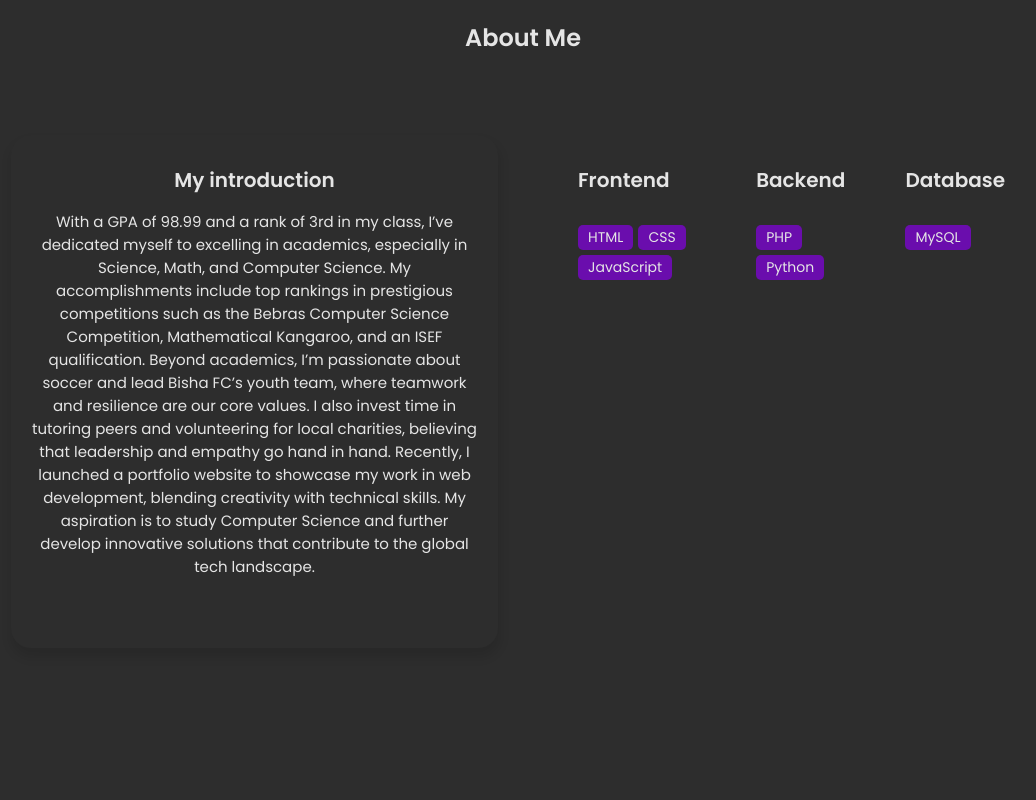
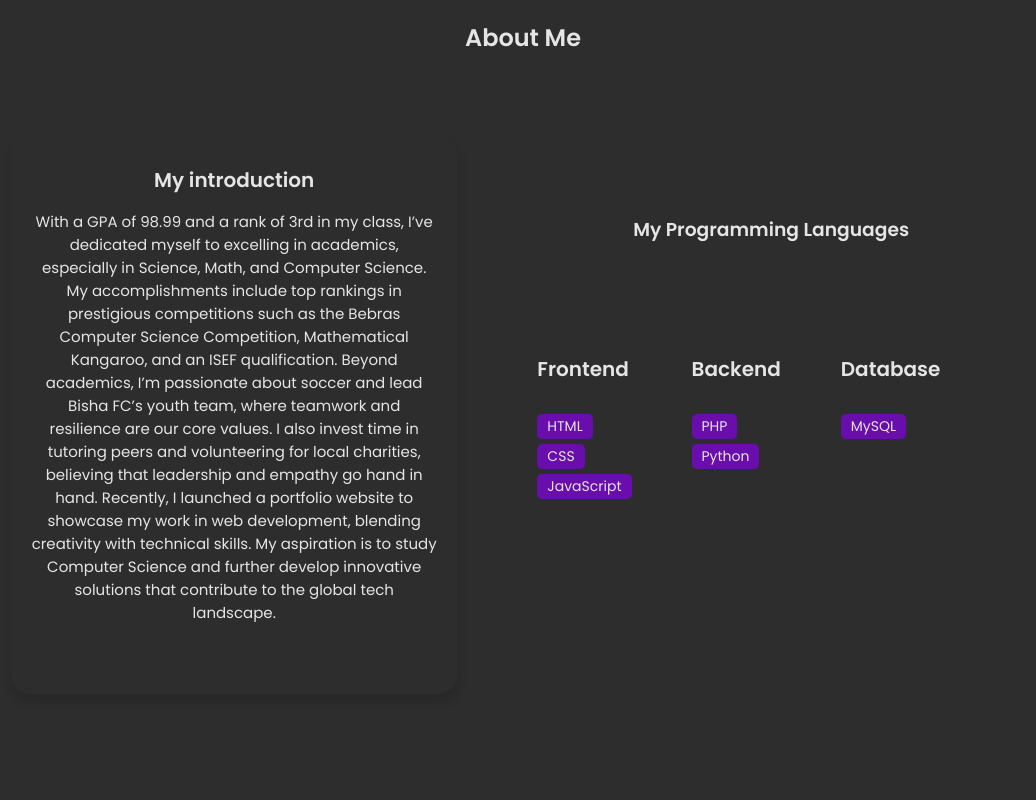
Before and after one commit to Rezigalla-E/mohammed.github.io, a plain HTML site: page index.html in a window 1280 px wide. Shown: the part 860-1660 px from the top of the page, without its empty margins (117-1153 px from the left). Drawn offline with nearby package versions, Linux system fonts and the light colour scheme.

Commit message:
Update index.html

```diff
--- a/index.html
+++ b/index.html
@@ -88,6 +88,11 @@
                             <p>With a GPA of 98.99 and a rank of 3rd in my class, I’ve dedicated myself to excelling in academics, especially in Science, Math, and Computer Science. My accomplishments include top rankings in prestigious competitions such as the Bebras Computer Science Competition, Mathematical Kangaroo, and an ISEF qualification. Beyond academics, I’m passionate about soccer and lead Bisha FC’s youth team, where teamwork and resilience are our core values. I also invest time in tutoring peers and volunteering for local charities, believing that leadership and empathy go hand in hand. Recently, I launched a portfolio website to showcase my work in web development, blending creativity with technical skills. My aspiration is to study Computer Science and further develop innovative solutions that contribute to the global tech landscape.</p>
                         </div>
                     </div>
+                    <section class="section" id="programming-languages">
+                        <div class="top-header">
+                            <h1>My Programming Languages</h1>
+                        </div>
+                        <div class="row">
                             <div class="col">
                                 <div class="skills-box">
                                     <div class="skills-header">
@@ -116,6 +121,9 @@
                                         <span>MySQL</span>
                                     </div>
                                 </div>
+                            </div>
+                        </div>
+                    </section>
                     </div>
                 </div>
             </section>
```
Lines whose indentation alone changed are shown as unchanged.
